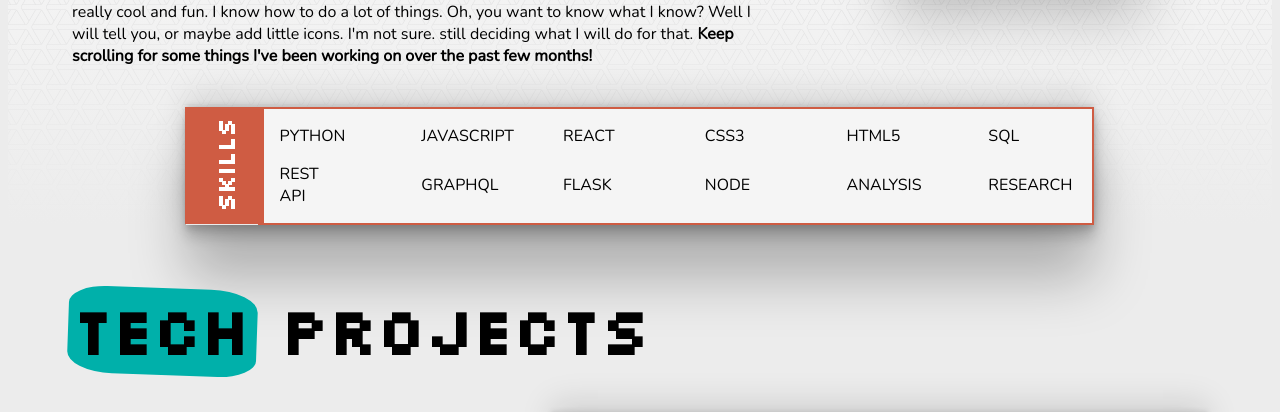
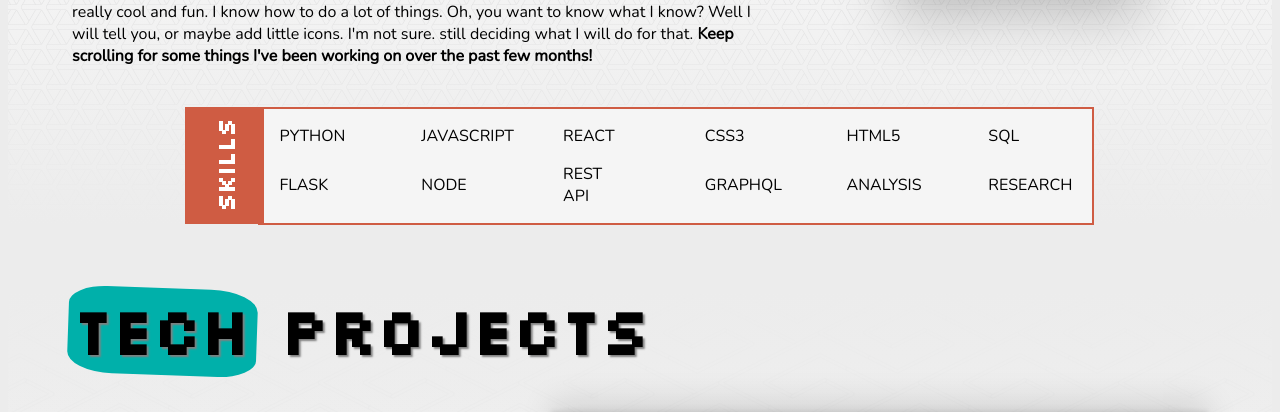
Before and after one commit to lisamartelly/lisa-personal-website, a React (Vite) app: page / in a window 1280 px wide. Shown: the part 398-810 px from the top of the page. Built offline with nearby package versions, Linux system fonts and the light colour scheme; grey boxes are pictures that could not be loaded.

Commit message:
added styling and better animation on scroll

```diff
--- a/package.json
+++ b/package.json
@@ -33,6 +33,7 @@
     "@fortawesome/react-fontawesome": "^0.2.0",
     "aod": "^1.0.6",
     "babel-plugin-macros": "^3.1.0",
+    "jquery": "^3.6.1",
     "react": "^17.0.2",
     "react-dom": "^17.0.2",
     "react-router-dom": "^6.2.1"
--- a/src/App.js
+++ b/src/App.js
@@ -1,5 +1,5 @@
 import { render } from 'react-dom';
-import { BrowserRouter, Routes, Route, Link } from 'react-router-dom';
+import { BrowserRouter, Routes, Route } from 'react-router-dom';
 import { StrictMode } from 'react';
 import Homepage from './Homepage';
 import ReturnResults from './ReturnResults';
--- a/src/Conclusion.js
+++ b/src/Conclusion.js
@@ -1,5 +1,7 @@
 import "./stylesheets/Conclusion.css"
 import portrait from "../static/img/portrait2-2.jpg"
+
+/* eslint-disable react/no-unescaped-entities */
 
 
 
@@ -10,11 +12,11 @@ function Conclusion() {
     <div id="full-conclusion-section" className="padded">
         <div id="conclusion-banner">
             <div id="conclusion-left-text">
-                <p>>As you can see, I'm pretty cool and awesome and think a lot of thinkgs and do a lot of thingks and i think you'd want to have me on your team.
+                <p>As you can see, I'm pretty cool and awesome and think a lot of thinkgs and do a lot of thingks and i think you'd want to have me on your team.
                 I can type super fast too.</p>
             </div>
             <div id="conclusion-right-picture">
-                <img id="portrait" className="box-shadow" src={portrait} alt="Photo of Lisa Martelly" />
+                <img id="portrait" className="box-shadow" src={portrait} alt="Lisa Martelly" />
             </div>
         </div>
 
@@ -22,9 +24,9 @@ function Conclusion() {
         <div id="connection-row">
             <h2> Let's <span className="highlight-container"><span className="highlight">connect:</span></span></h2>
                 <div id="social-icons">
-                    <i class="bi bi-envelope-fill"></i>
-                    <i class="bi bi-linkedin"></i>
-                    <i class="bi bi-github"></i>
+                    <i className="bi bi-envelope-fill"></i>
+                    <i className="bi bi-linkedin"></i>
+                    <i className="bi bi-github"></i>
                 </div>
         </div>
     </div>)
--- a/src/Intro.js
+++ b/src/Intro.js
@@ -1,3 +1,4 @@
+/* eslint-disable react/no-unescaped-entities */
 
 import avatar from "../static/img/lisa-avatar.png";
 import "./stylesheets/Intro.css";
@@ -24,7 +25,7 @@ function Intro() {
             <b> Keep scrolling for some things I've been working on over the past few months!</b>
             </p>
         </div>
-        <div id="skills-box" className="box-shadow">
+        <div id="skills-box" className="box-shadow-subtle">
             <div id="skills-title"><h3>Skills</h3></div>
             <div id="skills-sub-box">
                 <ul className="skills-list">
@@ -36,10 +37,10 @@ function Intro() {
                     <li>SQL</li>
                 </ul>
                 <ul className="skills-list">
+                    <li>Flask</li>
+                    <li>Node</li>
                     <li>Rest API</li>
                     <li>GraphQL</li>
-                    <li>Flask</li>
-                    <li>Node</li>
                     <li>Analysis</li>
                     <li>Research</li>
                 </ul>
--- a/src/ProjectBanner.js
+++ b/src/ProjectBanner.js
@@ -2,12 +2,18 @@ import { Link } from "react-router-dom";
 
 import "./stylesheets/ProjectBanner.css";
 
+// data-aos={`fade-${imagePosition}`} data-aos-once="true"
 
-function ProjectBanner({ title, siteLink, gitHubLink, description, backgroundLink, imagePosition}) {
+
+
+function ProjectBanner({ title, siteLink, description, backgroundLink, imagePosition}) {
     return(<div className={`project-banner image-${imagePosition}`}>
-        <div className="project-image-container box-shadow" style={{ backgroundImage: `url(${backgroundLink})` }}>
+        <div className="project-image-container box-shadow"
+            style={{ backgroundImage: `url(${backgroundLink})` }}
+            data-aos={`fade-${imagePosition =='left' ? 'right' : 'left'}`}
+            data-aos-once="true">
         </div>
-        <div className="project-text-container">
+        <div className="project-text-container" data-aos={`fade-${imagePosition}`} data-aos-once="true">
             <div className="title-text">{title} </div>
             <div className="description-text">{description}</div>
             <Link to={`${siteLink}`}><div className="link-to-more">See more</div></Link>
--- a/src/Projects.js
+++ b/src/Projects.js
@@ -1,4 +1,3 @@
- import ProjectCard from "./ProjectCard.js"
  import ProjectBanner from "./ProjectBanner.js"
  import returnOfResultsGif from "../static/gifs/return-of-results.gif"
  import transitGif from "../static/gifs/transit-weather-gif.gif"
@@ -14,7 +13,7 @@
 
     return(<div>
         <div className="tech-projects-section padded">
-            <h1><span className="highlight-container"><span className="highlight">Tech</span></span> Projects</h1>
+            <h1 className="text-shadow"><span className="highlight-container"><span className="highlight">Tech</span></span> Projects</h1>
             <div>
 
             </div>
--- a/src/index.html
+++ b/src/index.html
@@ -4,12 +4,16 @@
     <meta charset="UTF-8">
     <meta http-equiv="X-UA-Compatible" content="IE=edge">
     <meta name="viewport" content="width=device-width, initial-scale=1.0">
+
     <title>Lisa Martelly</title>
+    <!-- favicon stuff -->
     <link rel="apple-touch-icon" sizes="180x180" href="../static/favicon/apple-touch-icon.png">
     <link rel="icon" type="image/png" sizes="32x32" href="../static/favicon/favicon-32x32.png">
     <link rel="icon" type="image/png" sizes="16x16" href="../static/favicon/favicon-16x16.png">
     <link rel="manifest" href="../static/favicon/site.webmanifest">
     <link rel="mask-icon" href="../static/favicon/safari-pinned-tab.svg" color="#5bbad5">
+    <meta name="msapplication-TileColor" content="#da532c">
+    <meta name="theme-color" content="#ffffff">
 
     <!-- bootstrap icons -->
     <link rel="stylesheet" href="https://cdn.jsdelivr.net/npm/bootstrap-icons@1.5.0/font/bootstrap-icons.css">
@@ -17,10 +21,10 @@
     <!-- font awesome icons     -->
     <link rel="stylesheet" href="https://use.fontawesome.com/releases/v5.15.4/css/all.css" integrity="sha384-DyZ88mC6Up2uqS4h/KRgHuoeGwBcD4Ng9SiP4dIRy0EXTlnuz47vAwmeGwVChigm" crossorigin="anonymous"/>
 
+    <!-- jquery  -->
+    <script src="https://code.jquery.com/jquery-3.6.1.min.js" integrity="sha256-o88AwQnZB+VDvE9tvIXrMQaPlFFSUTR+nldQm1LuPXQ="crossorigin="anonymous"></script>
 
 
-    <meta name="msapplication-TileColor" content="#da532c">
-    <meta name="theme-color" content="#ffffff">
 
     <link rel="stylesheet" href="https://unpkg.com/aos@next/dist/aos.css" />
 
--- a/src/stylesheets/App.css
+++ b/src/stylesheets/App.css
@@ -4,11 +4,13 @@
 h1 {
     font-family: 'Silkscreen';
     font-size: 4em;
+    text-shadow: 2px 2px 2px gray;
 }
 
 h2 {
     font-family: 'Silkscreen';
     font-size: 2.5em;
+    text-shadow: 2px 2px 2px gray;
 }
 
 h3 {
@@ -23,8 +25,12 @@ body {
 }
 
 .box-shadow {
-    box-shadow: rgba(0, 0, 0, 0.25) 0px 54px 55px, rgba(0, 0, 0, 0.12) 0px -12px 30px, rgba(0, 0, 0, 0.12) 0px 4px 6px, rgba(0, 0, 0, 0.17) 0px 12px 13px, rgba(0, 0, 0, 0.09) 0px -3px 5px;}
+    box-shadow: rgba(0, 0, 0, 0.25) 0px 54px 55px, rgba(0, 0, 0, 0.12) 0px -12px 30px, rgba(0, 0, 0, 0.12) 0px 4px 6px, rgba(0, 0, 0, 0.17) 0px 12px 13px, rgba(0, 0, 0, 0.09) 0px -3px 5px;
+  }
 
+.text-shadow {
+  text-shadow: 2px 2px 2px gray;
+}
 
 /* highlight stuff */
 
--- a/src/stylesheets/ProjectBanner.css
+++ b/src/stylesheets/ProjectBanner.css
@@ -20,6 +20,7 @@
     min-height: 190px;
     width: 66%;
     height: 22em;
+    animation-name: fadein;
 }
 
 .project-text-container {
--- a/src/stylesheets/Projects.css
+++ b/src/stylesheets/Projects.css
@@ -10,3 +10,7 @@
 .life-projects-section {
     background: linear-gradient(to top, transparent, rgb(236, 236, 236)), url("../../static/img/double-bubble-outline.png");
 }
+
+.tech-projects-section {
+    background: linear-gradient(to bottom, transparent, rgb(236, 236, 236)), linear-gradient(to top, transparent, rgb(236, 236, 236)), url("../../static/img/pipes.png");
+}
```
Also changed, not shown: static/img/pipes.png (added), 1 other file (tests, documents, lock files or other folders).
